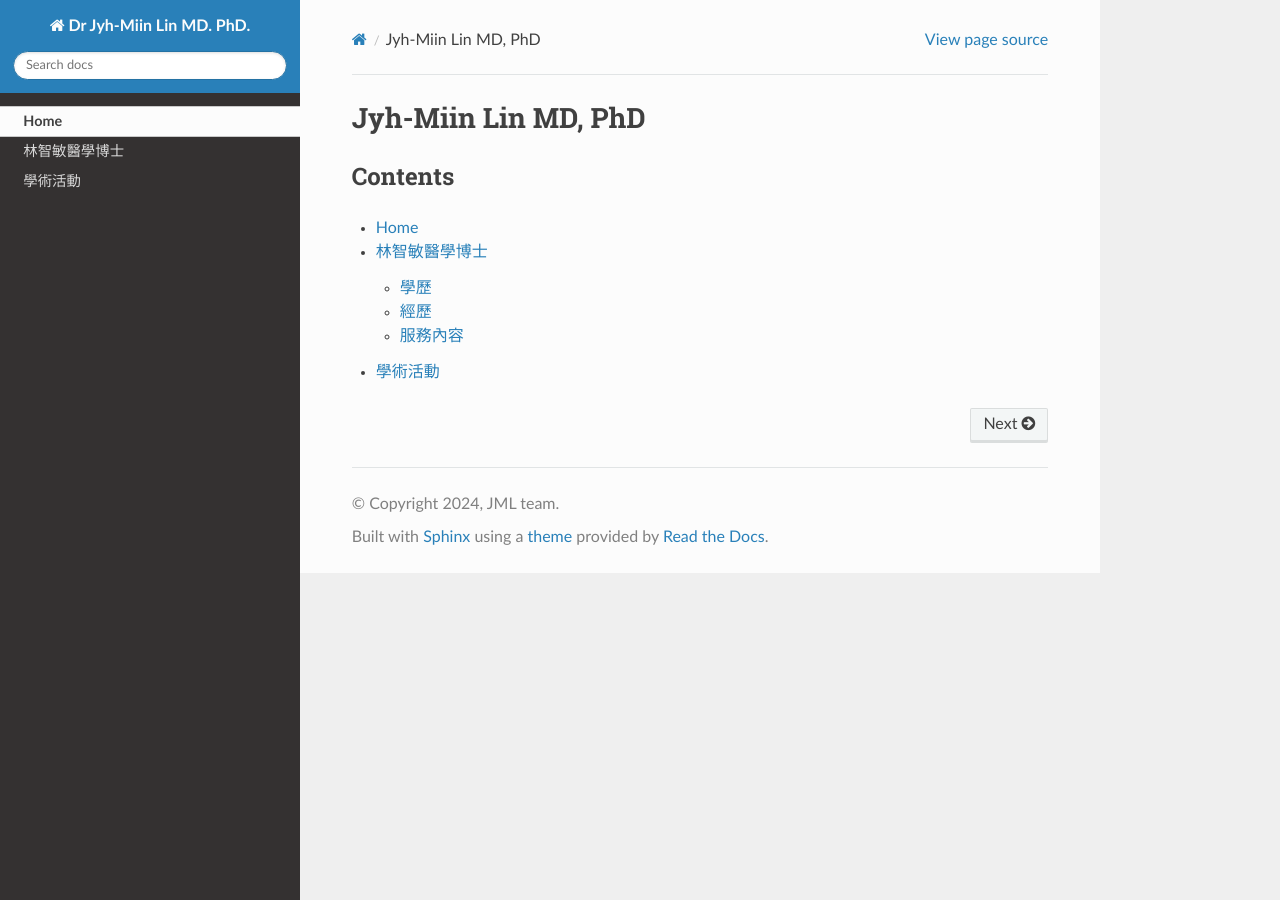
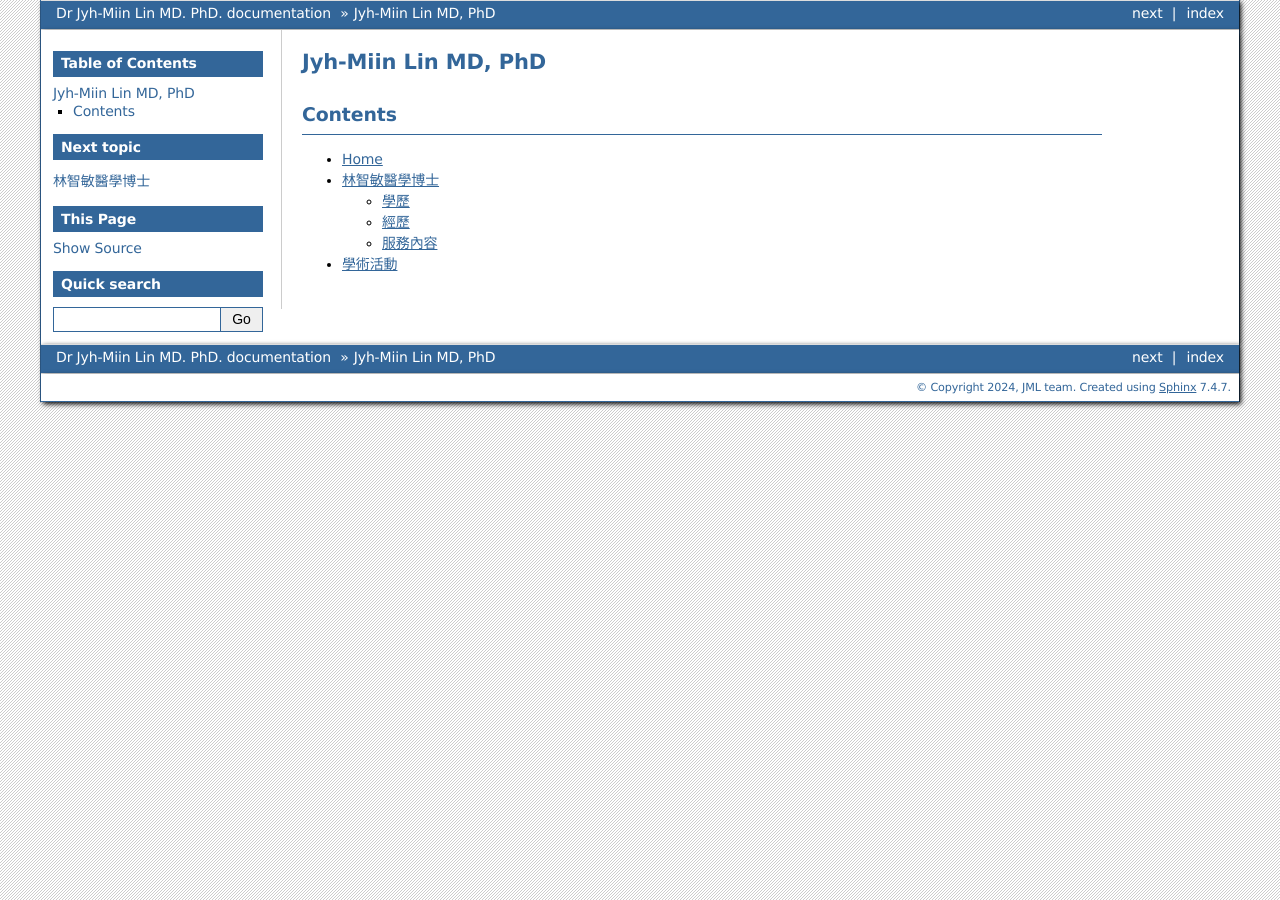
Before and after one commit to jyhmiinlin/jyhmiinlin.github.io, a Sphinx documentation site: the page built from docs/index.rst, in a window 1280 px wide. Built offline with Sphinx 7.4.7, drawn with Linux system fonts in a browser that asks for light colours; pages that are not in the unit, such as notebooks, are missing from menus.

Commit message:
theme bizstyle

```diff
--- a/docs/conf.py
+++ b/docs/conf.py
@@ -31,7 +31,7 @@
     "sphinx.ext.autodoc",
     "sphinx.ext.autosummary",
     "sphinx.ext.intersphinx",
-     "sphinx_rtd_theme",
+
 ]
 
 intersphinx_mapping = {
@@ -54,7 +54,7 @@
 # -- Options for HTML output -------------------------------------------------
 
 # extensions = [ "sphinx_rtd_theme", ]
-html_theme = "sphinx_rtd_theme"
+html_theme = "bizstyle"
 
 # The theme to use for HTML and HTML Help pages.  See the documentation for
 # a list of builtin themes.
```
